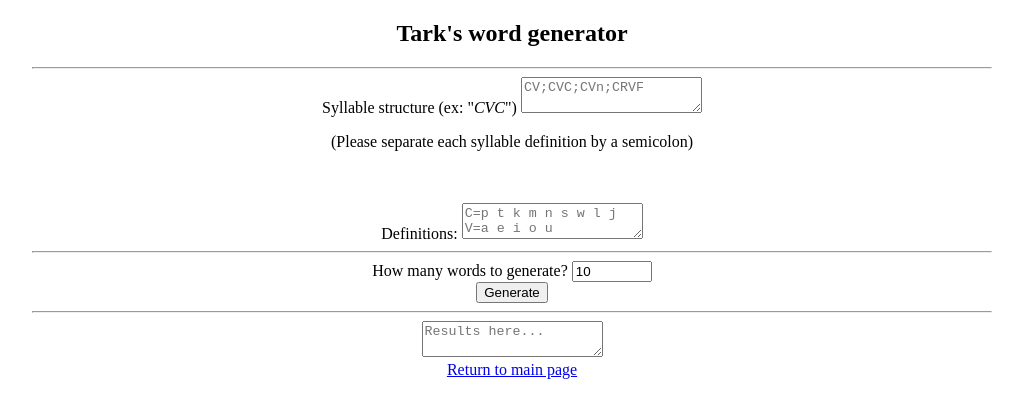
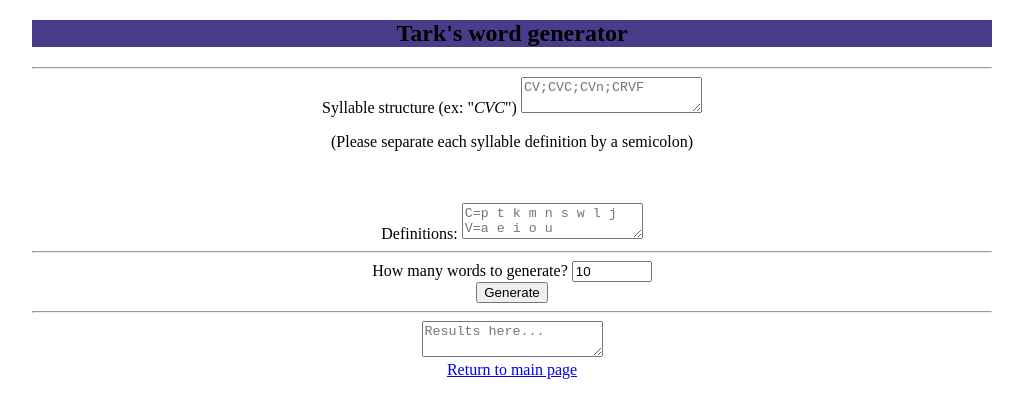
Before and after one commit to Tarku/tarku.github.io, a plain HTML site: page programming/wordgen/index.html in a window 1280 px wide. Shown: the whole page, without its empty margins (128-1151 px from the left). Drawn offline with Linux system fonts and the light colour scheme.

Commit message:
Update index.css

```diff
--- a/programming/wordgen/index.css
+++ b/programming/wordgen/index.css
@@ -2,3 +2,7 @@
     margin: auto;
     width: 960px;
 }
+
+h2 {
+    background-color: darkslateblue;
+}
```
